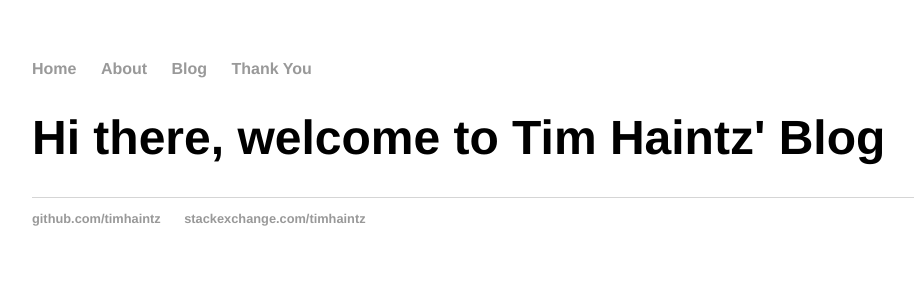
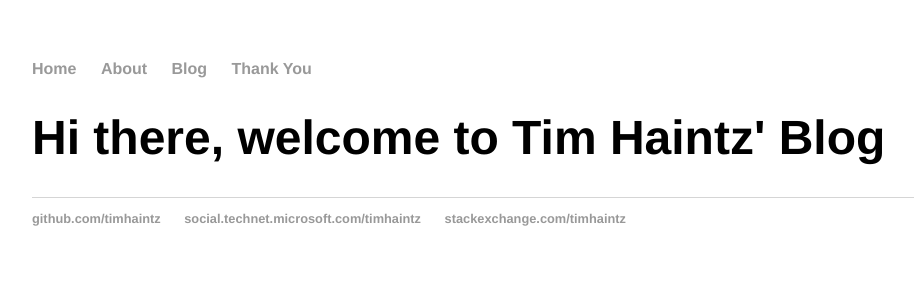
Before and after one commit to timhaintz/timhaintz.github.io, a Jekyll site: the page built from index.html, in a window 1280 px wide. Shown: the top 300 px of the page, without its empty margins (160-1074 px from the left). Built offline with Jekyll 4.4.1, drawn with Linux system fonts in a browser that asks for light colours; part of the change alters nothing that is shown.

Commit message:
Missed "

```diff
--- a/_layouts/default.html
+++ b/_layouts/default.html
@@ -22,9 +22,9 @@
 		<footer>
     		<ul>
         		<li><a href="https://github.com/timhaintz">github.com/timhaintz</a></li>
-			<li><a href="https://social.technet.microsoft.com/profile/tim%20haintz/>social.technet.microsoft.com/timhaintz</a></li>
-			<li><a href="https://stackexchange.com/users/9500988/tim-haintz?tab=accounts>stackexchange.com/timhaintz</a></li>
-			</ul>
+			<li><a href="https://social.technet.microsoft.com/profile/tim%20haintz/">social.technet.microsoft.com/timhaintz</a></li>
+			<li><a href="https://stackexchange.com/users/9500988/tim-haintz?tab=accounts">stackexchange.com/timhaintz</a></li>
+		</ul>
 		</footer>
 	</body>
 </html>
```
